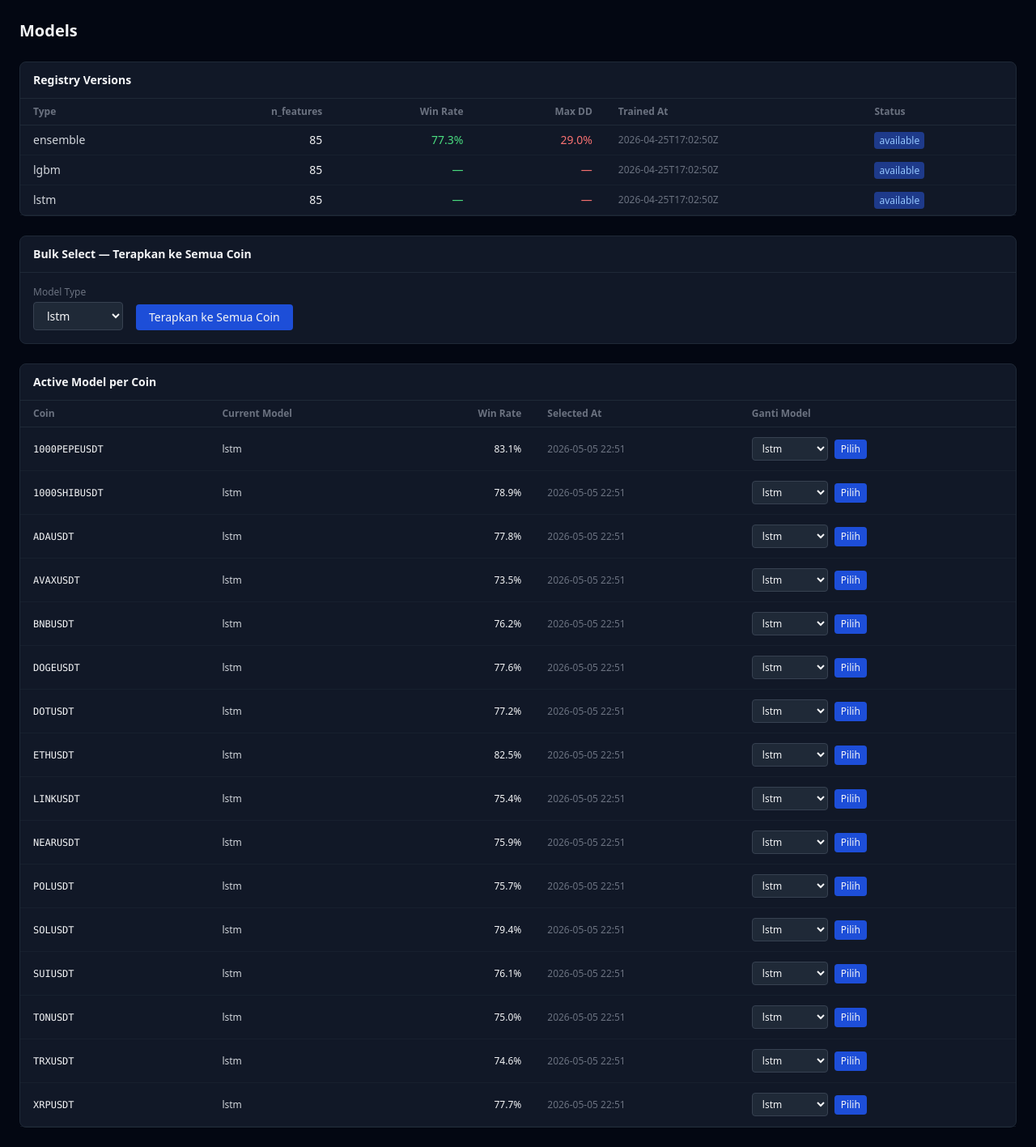
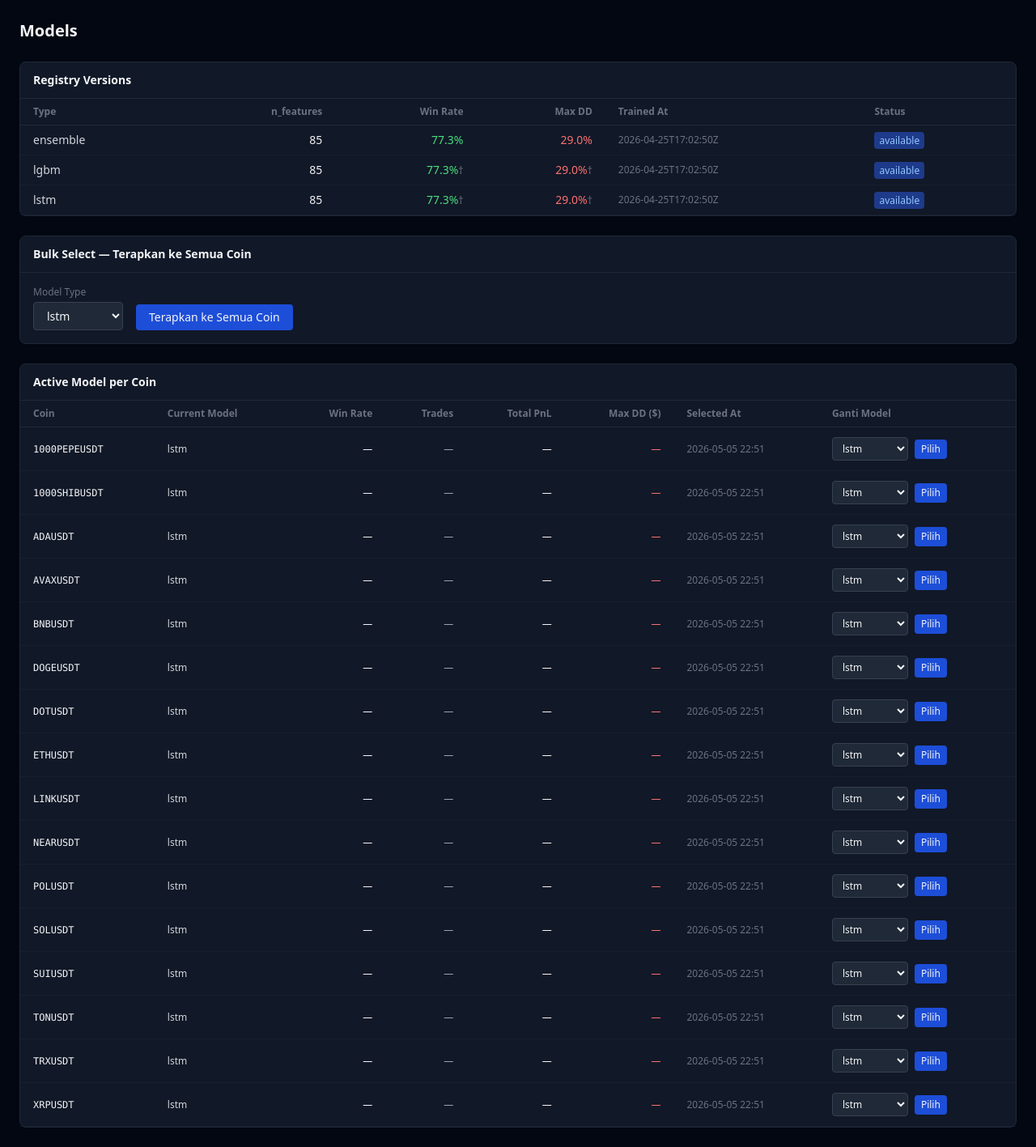
Before and after one commit to heathclif-cyber/swingtrade_v2, a Flask app: page /models in a window 1280 px wide. Shown: the part 49-1466 px from the top of the page at 81% size. Run offline with Flask 3, Linux system fonts and the light colour scheme; some libraries are stand-ins or nearby versions.

Commit message:
feat: ganti sumber metrik /models dari ModelMeta ke PerformanceSummary
- models_bp.py: tambah LEFT JOIN ke PerformanceSummary (period='all')
  sehingga data paper trading tersedia di halaman /models. Inject fallback
  backtest_summary untuk lgbm/lstm dari rata-rata backtest_per_coin di
  inference_config.json (ditandai flag is_avg_fallback).
- models.html: loop 4-tuple (coin, sel, meta, perf). Tabel "Active Model
  per Coin" kini menampilkan Win Rate/Trades/Total PnL/Max DD ($) dari
  PerformanceSummary (paper trading), bukan lagi meta.win_rate (backtest).
  Tambah kolom Trades, Total PnL, Max DD ($). Tambah indikator † di
  Registry Versions untuk metrik lgbm/lstm yang merupakan rata-rata.

Co-Authored-By: Claude Sonnet 4.6 <noreply@anthropic.com>

```diff
--- a/app/api/models_bp.py
+++ b/app/api/models_bp.py
@@ -9,14 +9,36 @@ def models():
     from app.models.coin import Coin
     from app.models.model_meta import ModelMeta
     from app.models.model_selection import ModelSelection
-    from app.services.model_registry import load_registry
+    from app.models.performance_summary import PerformanceSummary
+    from app.services.model_registry import load_registry, load_inference_config
+    from sqlalchemy import and_
 
     registry_versions = load_registry()
 
+    # Rec #2: inject fallback backtest_summary untuk lgbm/lstm dari rata-rata backtest_per_coin
+    cfg = load_inference_config()
+    bpc = cfg.get("backtest_per_coin", {})
+    if bpc:
+        vals = list(bpc.values())
+        mean_wr = sum(v["winrate"] for v in vals) / len(vals)
+        mean_dd = sum(v["dd_lev3x"] for v in vals) / len(vals)
+        for v in registry_versions:
+            if not v.get("backtest_summary"):
+                v["backtest_summary"] = {
+                    "mean_winrate":        round(mean_wr, 4),
+                    "mean_drawdown_lev3x": round(mean_dd, 4),
+                    "is_avg_fallback":     True,
+                }
+
     rows = (
-        db.session.query(Coin, ModelSelection, ModelMeta)
+        db.session.query(Coin, ModelSelection, ModelMeta, PerformanceSummary)
         .join(ModelSelection, ModelSelection.coin_id == Coin.id, isouter=True)
         .join(ModelMeta, ModelMeta.id == ModelSelection.model_meta_id, isouter=True)
+        .join(
+            PerformanceSummary,
+            and_(PerformanceSummary.coin_id == Coin.id, PerformanceSummary.period == "all"),
+            isouter=True,
+        )
         .filter(Coin.status == "active")
         .order_by(Coin.symbol)
         .all()
--- a/app/templates/models.html
+++ b/app/templates/models.html
@@ -24,10 +24,14 @@
         <td class="px-4 py-2 text-gray-300">{{ v.model_type }}</td>
         <td class="px-4 py-2 text-right">{{ v.n_features }}</td>
         <td class="px-4 py-2 text-right text-green-400">
-          {% if v.backtest_summary %}{{ '%.1f' | format(v.backtest_summary.mean_winrate * 100) }}%{% else %}—{% endif %}
+          {% if v.backtest_summary %}
+            {{ '%.1f' | format(v.backtest_summary.mean_winrate * 100) }}%{% if v.backtest_summary.is_avg_fallback %}<span class="text-gray-500 text-xs" title="Rata-rata dari backtest_per_coin">†</span>{% endif %}
+          {% else %}—{% endif %}
         </td>
         <td class="px-4 py-2 text-right text-red-400">
-          {% if v.backtest_summary %}{{ '%.1f' | format(v.backtest_summary.mean_drawdown_lev3x * 100) }}%{% else %}—{% endif %}
+          {% if v.backtest_summary %}
+            {{ '%.1f' | format(v.backtest_summary.mean_drawdown_lev3x * 100) }}%{% if v.backtest_summary.is_avg_fallback %}<span class="text-gray-500 text-xs" title="Rata-rata dari backtest_per_coin">†</span>{% endif %}
+          {% else %}—{% endif %}
         </td>
         <td class="px-4 py-2 text-xs text-gray-500">{{ v.trained_at }}</td>
         <td class="px-4 py-2">
@@ -77,19 +81,39 @@
         <th class="px-4 py-2 text-left">Coin</th>
         <th class="px-4 py-2 text-left">Current Model</th>
         <th class="px-4 py-2 text-right">Win Rate</th>
+        <th class="px-4 py-2 text-right">Trades</th>
+        <th class="px-4 py-2 text-right">Total PnL</th>
+        <th class="px-4 py-2 text-right">Max DD ($)</th>
         <th class="px-4 py-2 text-left">Selected At</th>
         <th class="px-4 py-2 text-left">Ganti Model</th>
       </tr>
     </thead>
     <tbody>
-      {% for coin, sel, meta in rows %}
+      {% for coin, sel, meta, perf in rows %}
       <tr class="border-b border-gray-800/50 hover:bg-gray-800/30">
         <td class="px-4 py-3 font-mono text-xs font-medium">{{ coin.symbol }}</td>
         <td class="px-4 py-3 text-xs text-gray-300">
           {% if meta %}{{ meta.model_type }}{% else %}—{% endif %}
         </td>
         <td class="px-4 py-3 text-right text-xs">
-          {% if meta and meta.win_rate %}{{ '%.1f' | format(meta.win_rate * 100) }}%{% else %}—{% endif %}
+          {% if perf and perf.win_rate %}
+            <span class="{% if perf.win_rate >= 0.5 %}text-green-400{% else %}text-yellow-400{% endif %}">
+              {{ '%.1f' | format(perf.win_rate * 100) }}%
+            </span>
+          {% else %}—{% endif %}
+        </td>
+        <td class="px-4 py-3 text-right text-xs text-gray-400">
+          {{ perf.total_trades if perf and perf.total_trades else '—' }}
+        </td>
+        <td class="px-4 py-3 text-right text-xs">
+          {% if perf and perf.total_pnl is not none %}
+            <span class="{% if perf.total_pnl >= 0 %}text-green-400{% else %}text-red-400{% endif %}">
+              {{ '%+.2f' | format(perf.total_pnl) }}
+            </span>
+          {% else %}—{% endif %}
+        </td>
+        <td class="px-4 py-3 text-right text-xs text-red-400">
+          {% if perf and perf.max_drawdown %}{{ '%.2f' | format(perf.max_drawdown) }}{% else %}—{% endif %}
         </td>
         <td class="px-4 py-3 text-xs text-gray-500">
           {{ sel.selected_at | wita_fmt('%Y-%m-%d %H:%M') if sel else '—' }}
```
